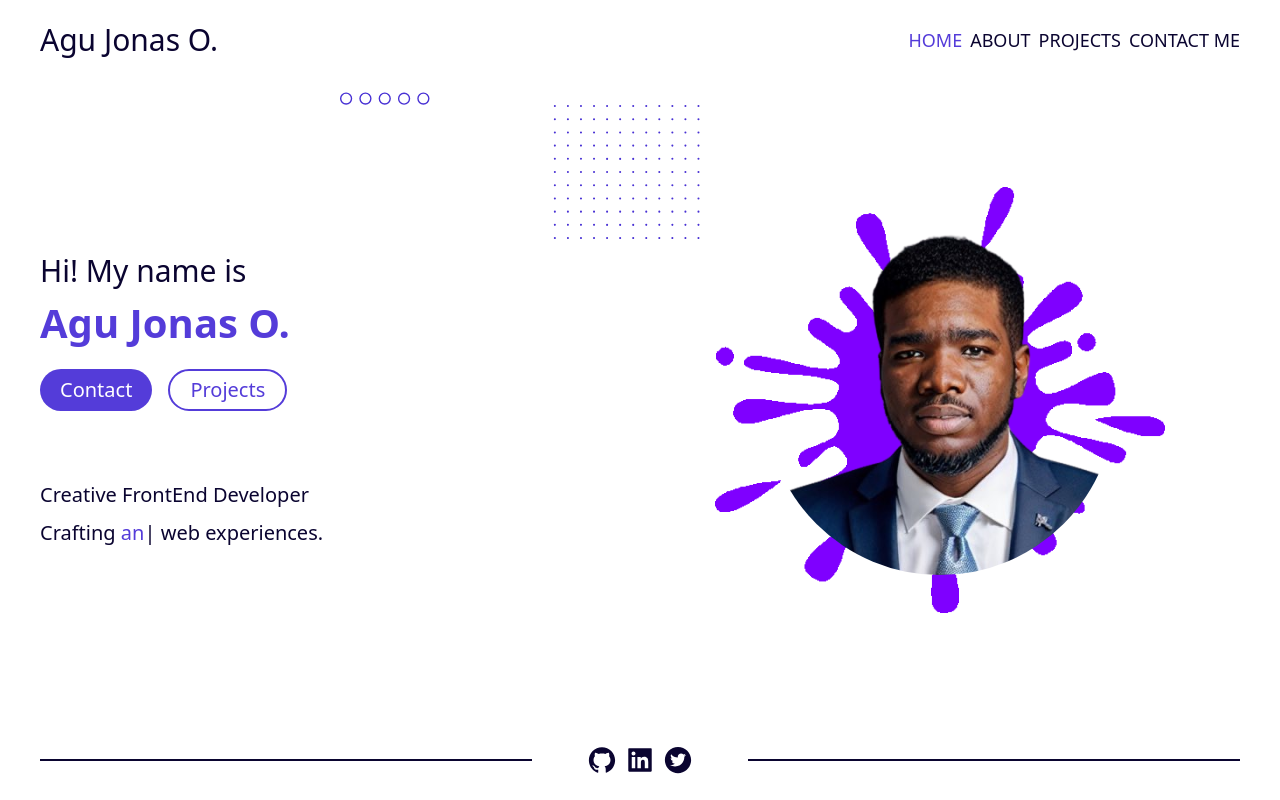
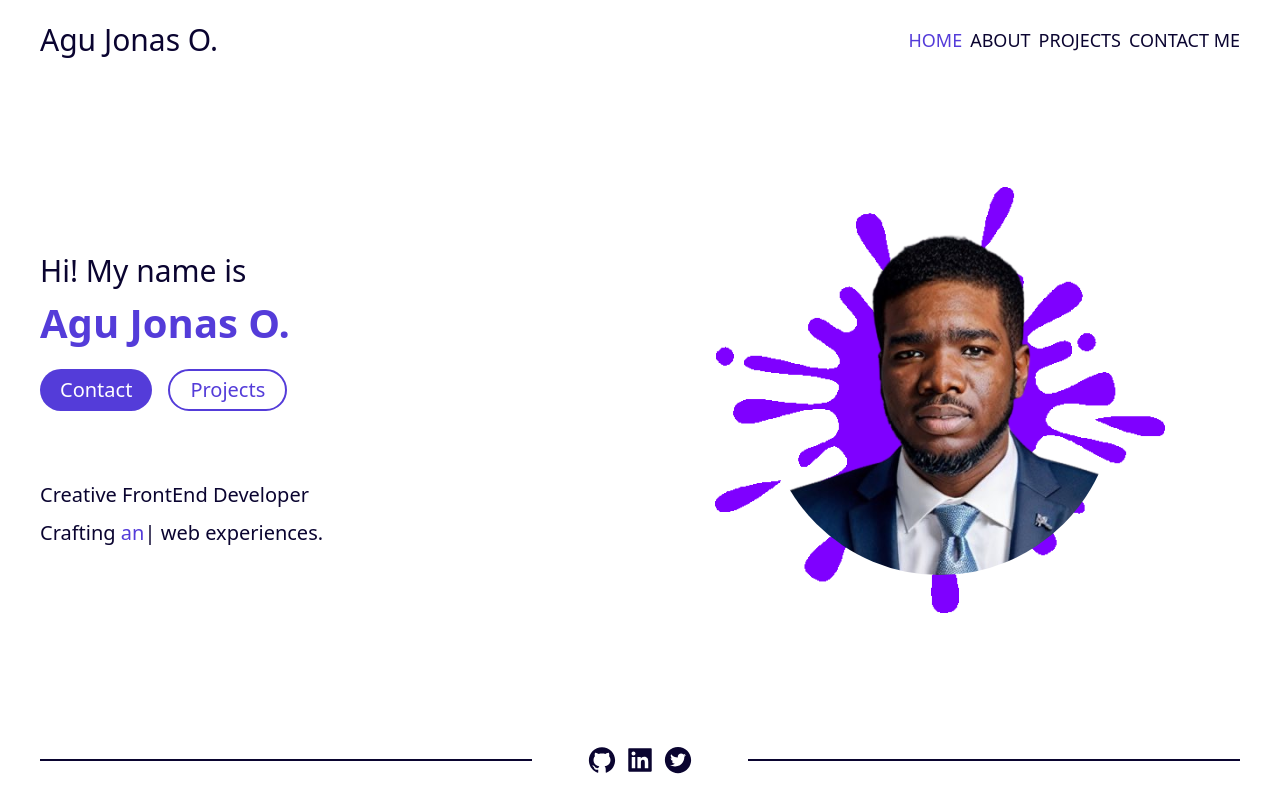
Before and after one commit to AJonastech/portfolio, a React (Create React App) app: page / in a window 1280 px wide. Shown: the top 800 px of the page. Built offline with nearby package versions, Linux system fonts and the light colour scheme.

Commit message:
Made some minor tweak

```diff
--- a/src/Components/Hero.jsx
+++ b/src/Components/Hero.jsx
@@ -33,7 +33,7 @@ function Hero() {
         <div>
           <section className="flex relative bg-[#fff] flex-col md:flex-row w-full h-[80vh]">
 
-              <img className='absolute top-[52px] w-[70%] right-2 md:top-3 md:right-[45%] md:w-[30%]' src={grid} alt=""/>
+              <img className='absolute sm:hidden top-[52px] w-[60%] right-2 md:top-3 md:right-[45%] md:w-[30%]' src={grid} alt=""/>
 
             <motion.div initial={{opacity: 0}} animate={{opacity:1}} transition={{delay:0.6}} className="basis-1/2  flex flex-col md:justify-center">
               <motion.p initial={{opacity:0.8, y:30}} animate={{opacity:1, y:0}} transition={{delay:0.7}}  className="md:text-3xl  text-2xl md:pt-0 pt-5 text-darkBlue mb-1 font-medium ">
```
